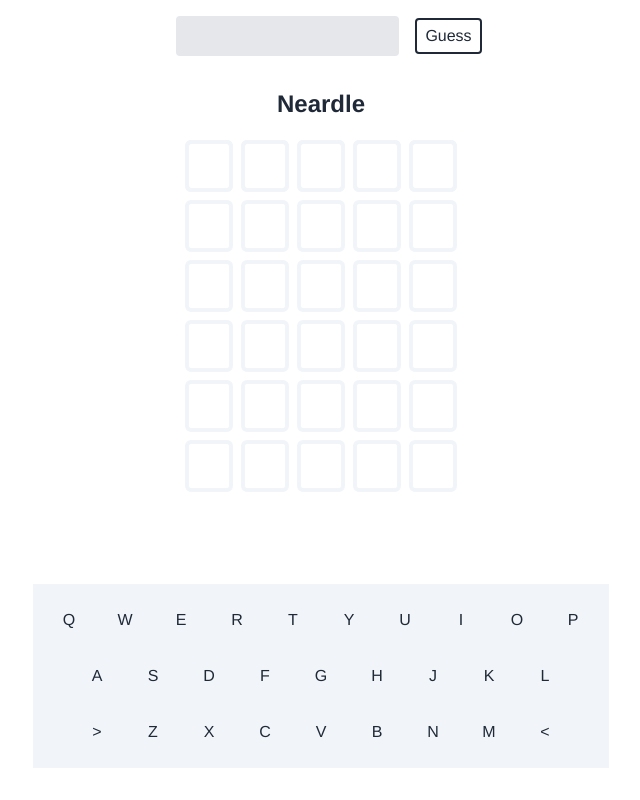
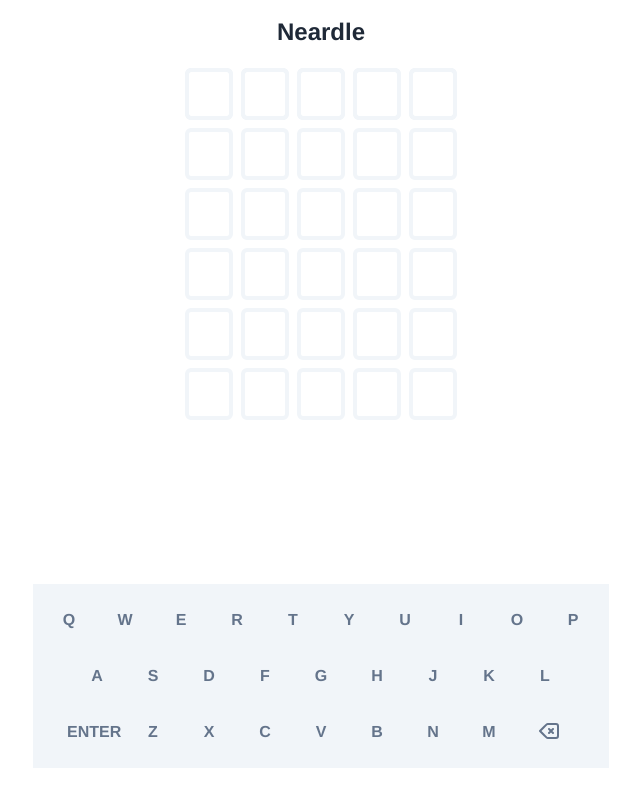
Before and after one commit to dnapoleoni/neardle, a Vue app in the folder neardle/: page / in a window 1280 px wide. Shown: the whole page, without its empty margins (319-959 px from the left). Built offline with nearby package versions, Linux system fonts and the light colour scheme; a web font is replaced by a local one.

Commit message:
basic keyboard layout, click func, icons

```diff
--- a/neardle/package.json
+++ b/neardle/package.json
@@ -8,6 +8,7 @@
     "preview": "vite preview"
   },
   "dependencies": {
+    "@heroicons/vue": "^1.0.6",
     "gsap": "^3.10.4",
     "pinia": "^2.0.13",
     "vue": "^3.2.25"
--- a/neardle/src/components/Game.vue
+++ b/neardle/src/components/Game.vue
@@ -30,10 +30,10 @@
     <!-- <button class="px-2 absolute right-0 top-0" @click.prevent="logic.toggleMode()">{{ store.mode }}</button> -->
 
     <!-- temp input -->
-    <form @submit.prevent="logic.submitGuess(store.guess)">
+    <!-- <form @submit.prevent="logic.submitGuess(store.guess)">
       <input v-model="store.guess" class="bg-gray-200 rounded m-4 p-2 text-gray-700" maxlength="5">
       <button class="border-2 px-2 py-1 rounded border-gray-800">Guess</button>
-    </form>
+    </form>  -->
 
     <!-- top menu -->
     <div class="px-10 py-4 text-2xl font-fancy font-bold">
--- a/neardle/src/components/Keyboard.vue
+++ b/neardle/src/components/Keyboard.vue
@@ -1,4 +1,7 @@
 <script setup>
+
+import { BackspaceIcon } from '@heroicons/vue/outline'
+import { PlusIcon } from '@heroicons/vue/outline'
 
   // components
   const props = defineProps({
@@ -7,14 +10,27 @@
 
   //
   const inputs = ["QWERTYUIOP", "ASDFGHJKL", ">ZXCVBNM<"];
+  const onKeyClick = (e) => {
+    console.log(e)
+  }
 
 </script>
 
 <template>
   <div class="max-w-xl">
     <div v-for="(item, index) in inputs" :key="index">
-      <div class="inline-block box-border w-[10%] px-1" v-for="(sub, subindex) in item.split('')" :key="subindex">
-        <div class="mx-2 py-4">{{ sub }}</div>
+      <div class="inline-block box-border w-[10%] px-1 cursor-pointer" v-for="(sub, subindex) in item.split('')" :key="subindex">
+        <div @click="onKeyClick(sub)" class="text-slate-500 font-bold">
+          <div v-if="sub == '<'">
+          <BackspaceIcon class="h-6 w-6 translate-x-4 translate-y-[6px]"/>
+          </div>
+          <div class="inline-block translate-x-[-16px] md:translate-x-[-6px]" v-else-if="sub == '>'">
+            ENTER
+          </div>
+          <div class="mx-2 py-4" v-else>
+            {{ sub }}
+          </div>
+        </div>
       </div>
     </div>
   </div>
```
Also changed, not shown: 1 other file (tests, documents, lock files or other folders).
